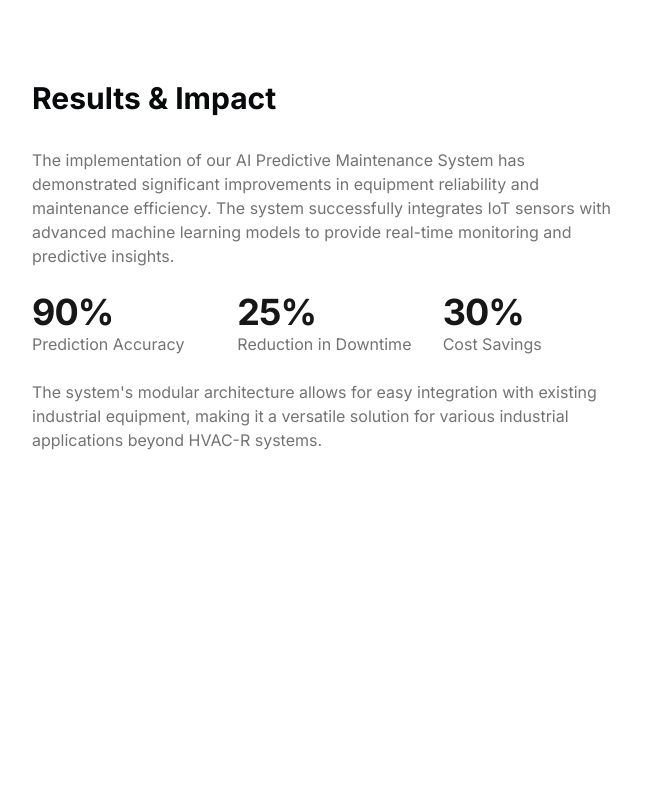
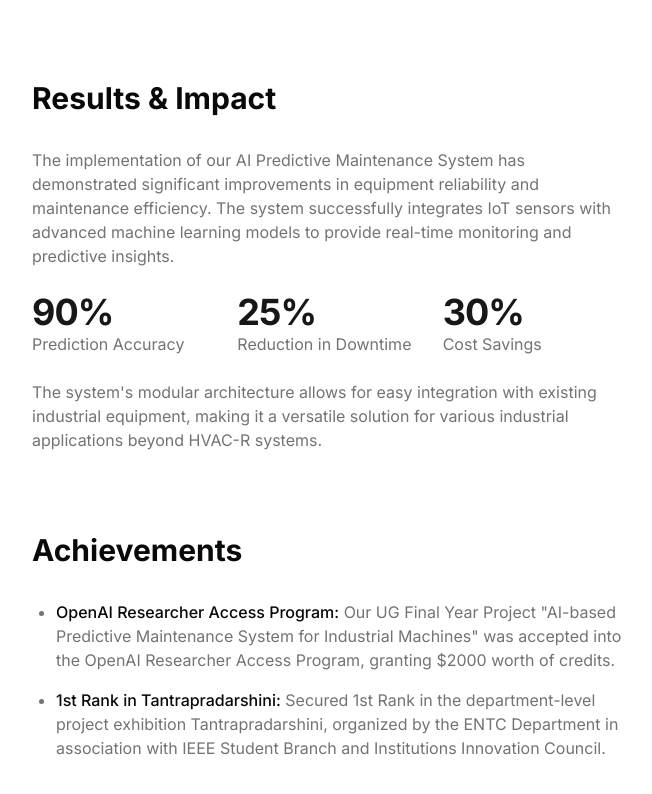
Before and after one commit to h-rathod/h-rathod.github.io, a Next.js app: page /projects/ai-predictive-maintenance in a window 1280 px wide. Shown: the part 4440-5234 px from the top of the page, without its empty margins (312-964 px from the left). Before the commit the page ends 5116 px from the top, so only its background shows below. Built offline with nearby package versions, Linux system fonts and the light colour scheme.

Commit message:
Add Achievements section to AI Predictive Maintenance project

```diff
--- a/src/app/projects/ai-predictive-maintenance/page.tsx
+++ b/src/app/projects/ai-predictive-maintenance/page.tsx
@@ -162,6 +162,21 @@ export default function AIPredictiveMaintenance() {
           </p>
         </div>
       </section>
+
+      {/* Achievements Section */}
+      <section className="mb-20">
+        <h2 className="text-3xl font-bold mb-8">Achievements</h2>
+        <div className="space-y-6 text-muted-foreground">
+          <ul className="space-y-4 list-disc pl-6">
+            <li>
+              <span className="text-foreground font-medium">OpenAI Researcher Access Program:</span> Our UG Final Year Project "AI-based Predictive Maintenance System for Industrial Machines" was accepted into the OpenAI Researcher Access Program, granting $2000 worth of credits.
+            </li>
+            <li>
+              <span className="text-foreground font-medium">1st Rank in Tantrapradarshini:</span> Secured 1st Rank in the department-level project exhibition Tantrapradarshini, organized by the ENTC Department in association with IEEE Student Branch and Institutions Innovation Council.
+            </li>
+          </ul>
+        </div>
+      </section>
     </div>
   );
 }
```
